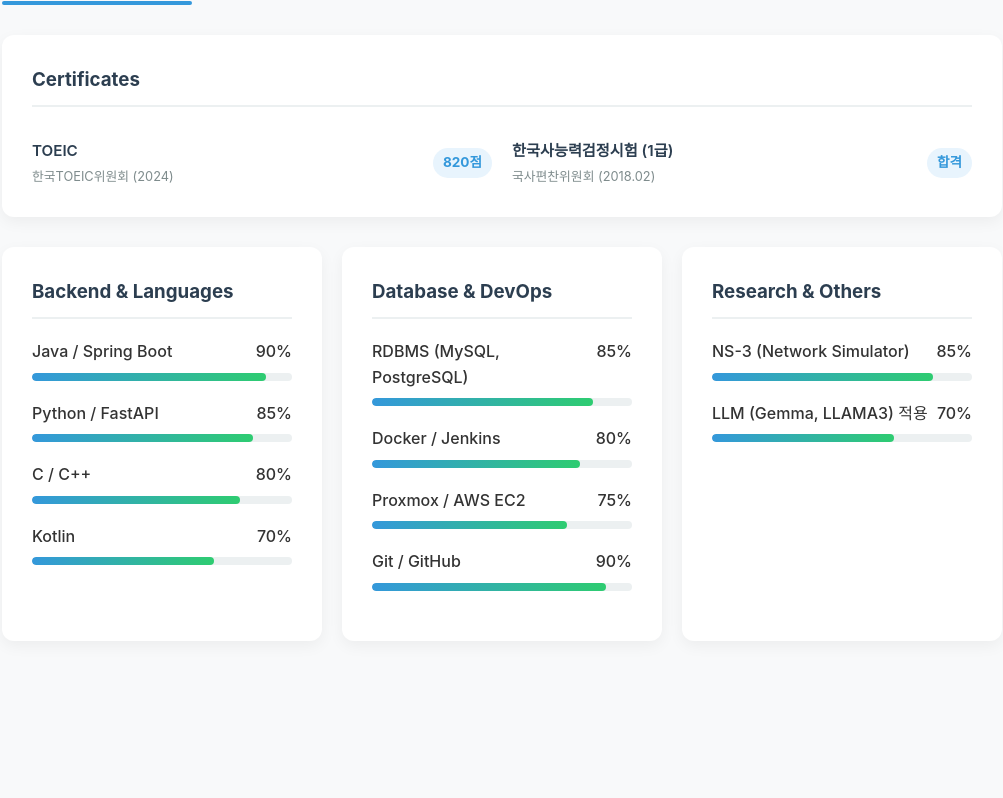
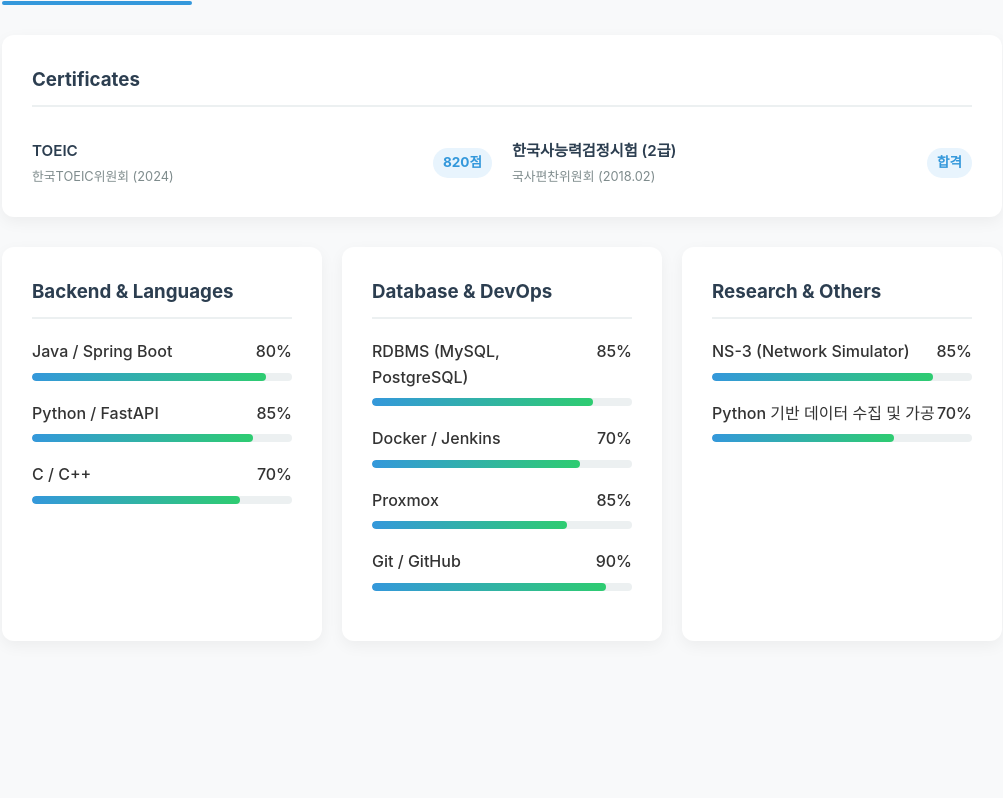
Before and after one commit to GmelaN/gmelan, a plain HTML site: page index.html in a window 1280 px wide. Shown: the part 1554-2352 px from the top of the page, without its empty margins (138-1141 px from the left). Drawn offline with Linux system fonts and the light colour scheme; a web font is replaced by a local one.

Commit message:
Update certification titles and skill percentages

```diff
--- a/index.html
+++ b/index.html
@@ -736,7 +736,7 @@
                     </div>
                     <div class="cert-item" style="border-bottom: none; padding-bottom: 0;">
                         <div class="cert-info">
-                            <div class="cert-title">한국사능력검정시험 (1급)</div>
+                            <div class="cert-title">한국사능력검정시험 (2급)</div>
                             <div class="cert-org">국사편찬위원회 (2018.02)</div>
                         </div>
                         <div class="cert-score">합격</div>
@@ -753,7 +753,7 @@
                 <div class="skill-bar">
                     <div class="skill-info">
                         <span>Java / Spring Boot</span>
-                        <span>90%</span>
+                        <span>80%</span>
                     </div>
                     <div class="progress-bg"><div class="progress-bar" data-width="90%"></div></div>
                 </div>
@@ -767,16 +767,9 @@
                 <div class="skill-bar">
                     <div class="skill-info">
                         <span>C / C++</span>
-                        <span>80%</span>
+                        <span>70%</span>
                     </div>
                     <div class="progress-bg"><div class="progress-bar" data-width="80%"></div></div>
-                </div>
-                <div class="skill-bar">
-                    <div class="skill-info">
-                        <span>Kotlin</span>
-                        <span>70%</span>
-                    </div>
-                    <div class="progress-bg"><div class="progress-bar" data-width="70%"></div></div>
                 </div>
             </div>
 
@@ -793,14 +786,14 @@
                 <div class="skill-bar">
                     <div class="skill-info">
                         <span>Docker / Jenkins</span>
-                        <span>80%</span>
+                        <span>70%</span>
                     </div>
                     <div class="progress-bg"><div class="progress-bar" data-width="80%"></div></div>
                 </div>
                 <div class="skill-bar">
                     <div class="skill-info">
-                        <span>Proxmox / AWS EC2</span>
-                        <span>75%</span>
+                        <span>Proxmox</span>
+                        <span>85%</span>
                     </div>
                     <div class="progress-bg"><div class="progress-bar" data-width="75%"></div></div>
                 </div>
@@ -825,7 +818,7 @@
                 </div>
                 <div class="skill-bar">
                     <div class="skill-info">
-                        <span>LLM (Gemma, LLAMA3) 적용</span>
+                        <span>Python 기반 데이터 수집 및 가공</span>
                         <span>70%</span>
                     </div>
                     <div class="progress-bg"><div class="progress-bar" data-width="70%"></div></div>
@@ -1094,7 +1087,7 @@
 
                     <li>
                         <span class="achievement-date">2024. 11.</span>
-                        (특허 출원) IP 카메라의 보안 강화 시스템 및 방법 (10-2024-0168791)
+                        (특허 출원) <a href="https://doi.org/10.8080/1020240168791" target="_blank" class="paper-link">IP 카메라의 보안 강화 시스템 및 방법 (10-2024-0168791)</a>
                     </li>
                     <li>
                         <span class="achievement-date">2024. 09.</span>
```
